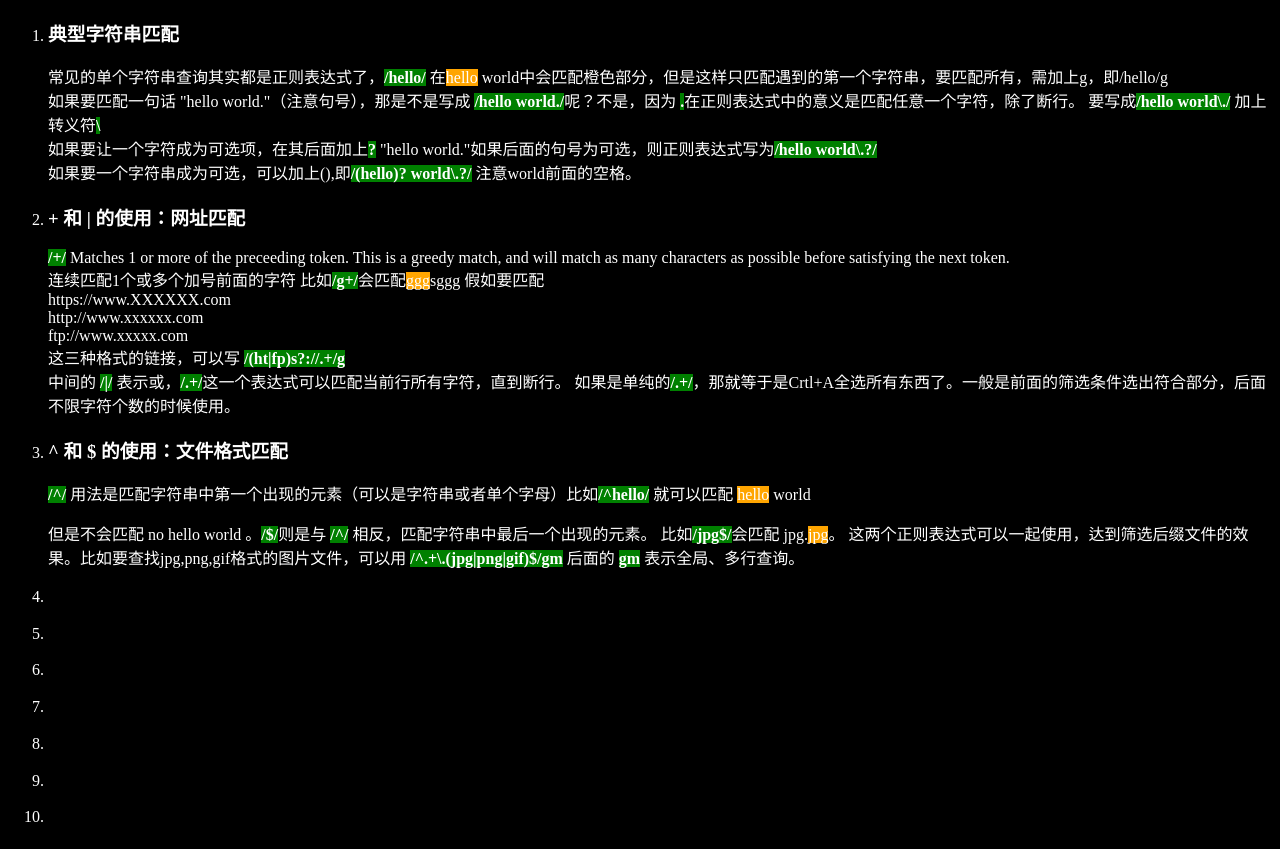
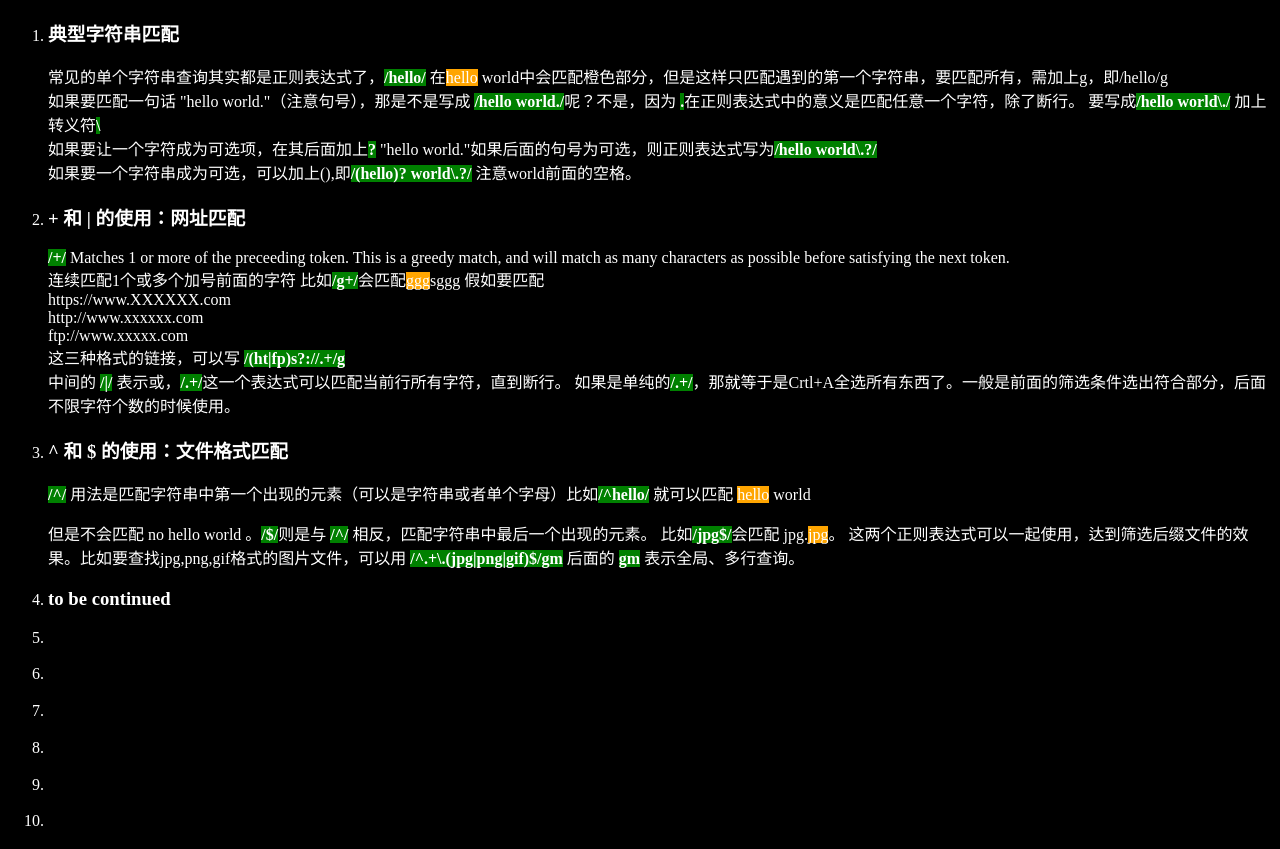
Before and after one commit to lymne/Regular-Expression-learned-from-Jeffrey-way, a plain HTML site: page regExr.html in a window 1280 px wide. Drawn offline with Linux system fonts and the light colour scheme.

Commit message:
Update regExr.html

```diff
--- a/regExr.html
+++ b/regExr.html
@@ -57,7 +57,7 @@
 		</li>
 		<li>
 			<section>
-				<h3></h3>
+				<h3>to be continued</h3>
 				<p></p>
 			</section>
 		</li>
```
